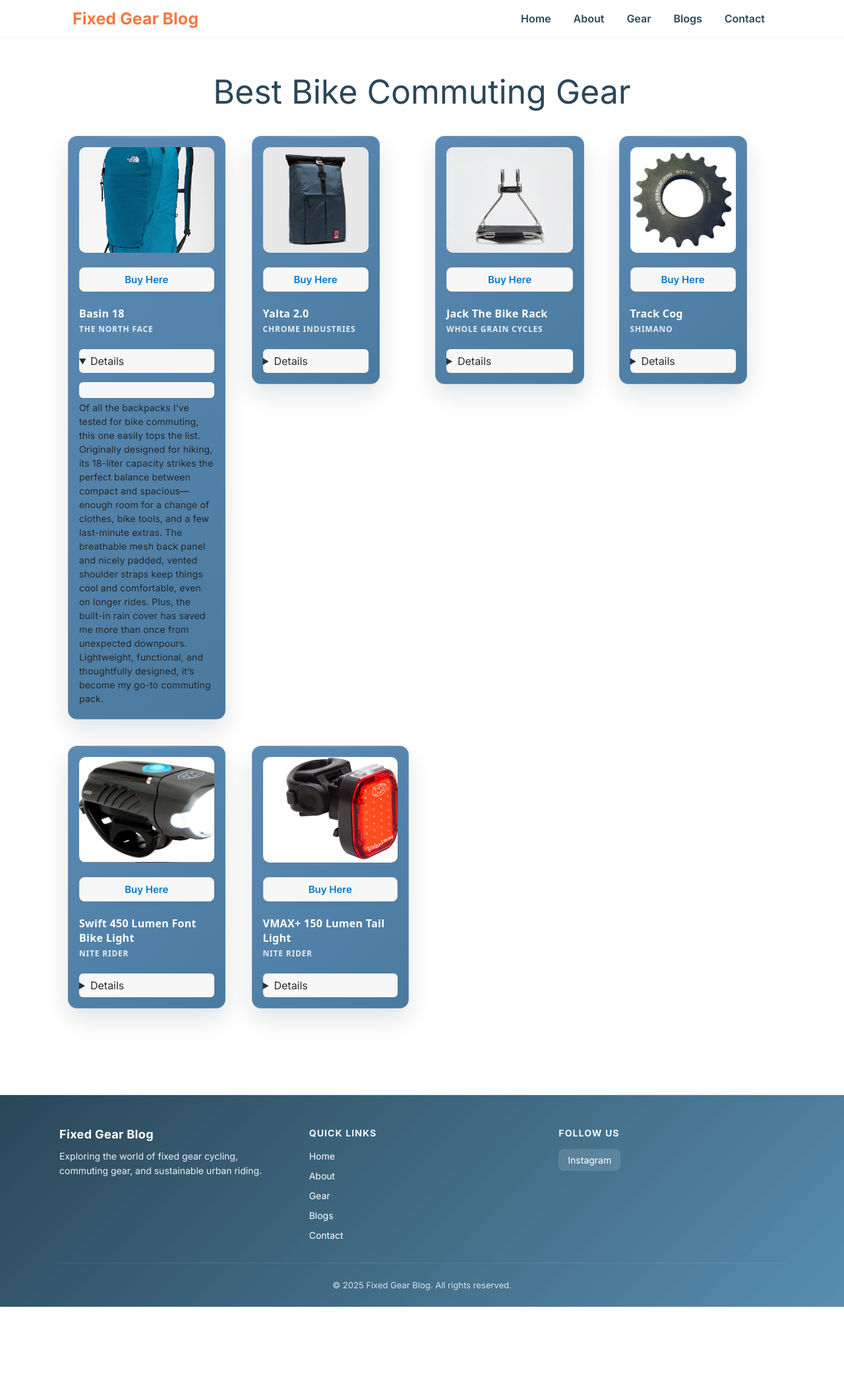
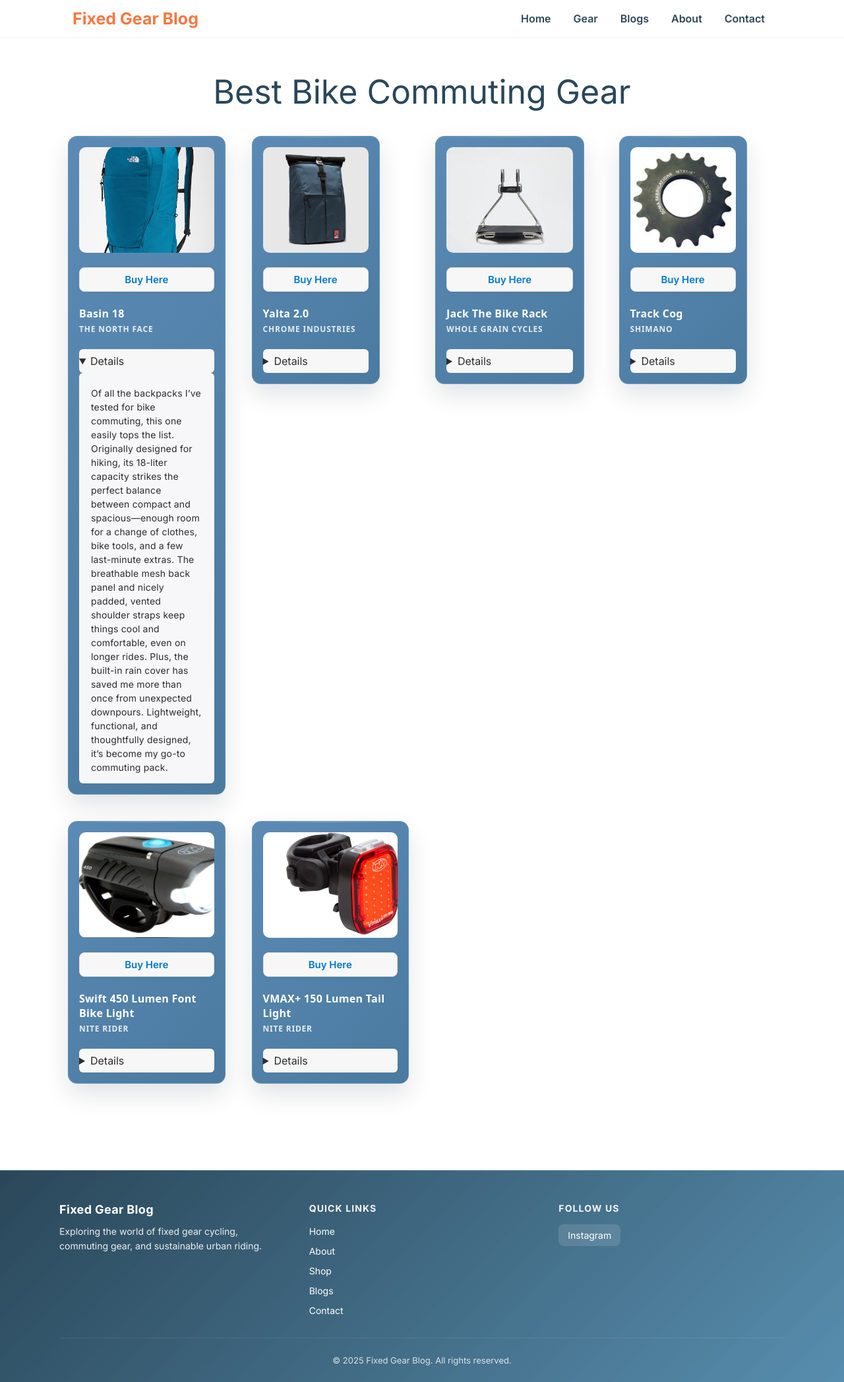
Before and after one commit to EKrupa/fixedgearblog, a Django app: page /gear/ in a window 1280 px wide, after a click on "Details". Shown: the whole page at 66% size. Before the commit the page ends 1980 px from the top, so only its background shows below. Run offline with Django 5.2, Linux system fonts and the light colour scheme; data comes from the database, SQL or seed files in the repository; both versions use the stored data as it was after the commit.

Commit message:
update 11/14

```diff
--- a/blog/templates/base.html
+++ b/blog/templates/base.html
@@ -6,7 +6,7 @@
     {% load static %}
     <link href="https://fonts.googleapis.com/css2?family=Inter:wght@300;400;600;700&display=swap" rel="stylesheet">
     <link rel="stylesheet" href="{% static 'blog/styles.css' %}">
-    <title>Fixed Gear Blog | Fixed Gear Bikes, Bike Commuting Gear</title>
+    <title>Fixed Gear Solace | Fixed Gear Bikes, Bike Commuting Gear</title>
     <meta name="description" content="Discover everything about fixed gear bikes, bike commuting gear, and urban cycling. Your resource for fixed gear, bike commuting, and gear reviews.">
     <meta name="keywords" content="fixed gear bike, fixed gear, bike commuting gear, bike commuting, urban cycling, gear reviews, single speed, fixie, cycling blog">
     <!-- Open Graph for social sharing -->
@@ -27,9 +27,9 @@
             <a href="{% url 'home' %}" class="nav-logo">Fixed Gear Blog</a>
             <ul class="nav-links">
                 <li><a href="{% url 'home' %}">Home</a></li>
-                <li><a href="{% url 'about' %}">About</a></li>
-                <li><a href="{% url 'gear'  %}">Gear</a></li>
-                <li><a href="{% url 'blog'  %}">Blogs</a></li>
+                <li><a href="{% url 'gear' %}">Gear</a></li>
+                <li><a href="{% url 'blog' %}">Blogs</a></li>
+                <li><a href="{% url 'about'  %}">About</a></li>
                 <li><a href="{% url 'contact' %}">Contact</a></li>
             </ul>
         </div>
@@ -51,7 +51,7 @@
                 <ul>
                     <li><a href="{% url 'home' %}">Home</a></li>
                     <li><a href="{% url 'about' %}">About</a></li>
-                    <li><a href="{% url 'gear' %}">Gear</a></li>
+                    <li><a href="{% url 'gear' %}">Shop</a></li>
                     <li><a href="{% url 'blog' %}">Blogs</a></li>
                     <li><a href="{% url 'contact' %}">Contact</a></li>
                 </ul>
--- a/blog/templates/blogs.html
+++ b/blog/templates/blogs.html
@@ -3,7 +3,7 @@
 
 
 <div class="gear-page">
-<h1>Blogs</h1>
+<h1> Fixed Gear Blogs</h1>
 
   <div class="container">
   <div class="posts-row blog-container">
--- a/static/blog/styles.css
+++ b/static/blog/styles.css
@@ -44,7 +44,7 @@
 .hero{
   position:relative;
   display:block;
-  background-image: linear-gradient(180deg, rgba(255,255,255,0.64), rgba(255,255,255,0.36)), url('/static/blog/bike1.jpeg');
+  background-image: linear-gradient(180deg, rgba(34,34,34,0.32), rgba(34,34,34,0.18)), url('/static/blog/bike1.jpeg');
   background-size: cover;
   background-position: center center;
   padding:64px 18px;
@@ -801,7 +801,7 @@
 .blog-container {
 
   max-width: 80%;
-  background-color: #91b2dd;
+  background-color: #c8defb;
   border-radius: 25px;
 
 
@@ -1051,24 +1051,27 @@
   background: #e0e0e0;
 }
 .gear-details-content {
-  padding: 10px 0 0 0;
-  font-size: 1.05em;
-  color: #222;
-  background: none;
-  line-height: 1.7;
+  padding: 16px 18px 10px 18px;
+  font-size: 1.08em;
+  color: #111;
+  background: #f7f7fa;
+  border-radius: 6px;
+  line-height: 1.85;
   letter-spacing: 0.01em;
+  text-align: left;
 }
 .gear-description {
-  color: #ffffff;
+  color: #111;
   font-size: 1.13em;
   font-weight: 400;
-  line-height: 1.8;
+  line-height: 1.85;
   margin-bottom: 18px;
-  background: #f7f7fa;
+  background: transparent;
   border-radius: 6px;
-  padding: 12px 16px;
+  padding: 0;
   letter-spacing: 0.01em;
-  box-shadow: 0 1px 4px rgba(0,0,0,0.03);
+  box-shadow: none;
+  text-align: left;
 }
 .gear-details-buy {
   display: flex;
```
Also changed, not shown: db.sqlite3, static/images/Screenshot_2025-11-14_at_8.13.37AM.png (added), static/images/niterider.png (added).
